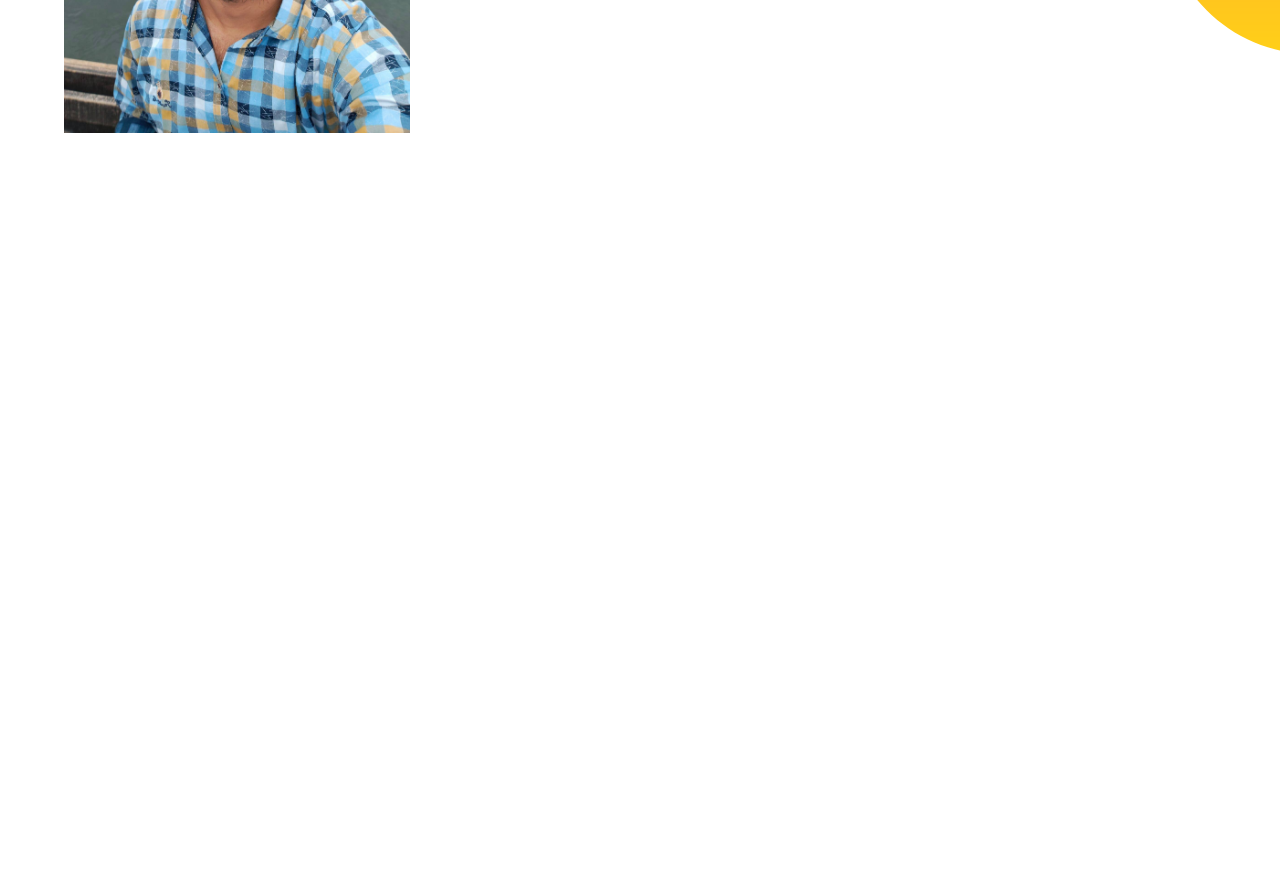
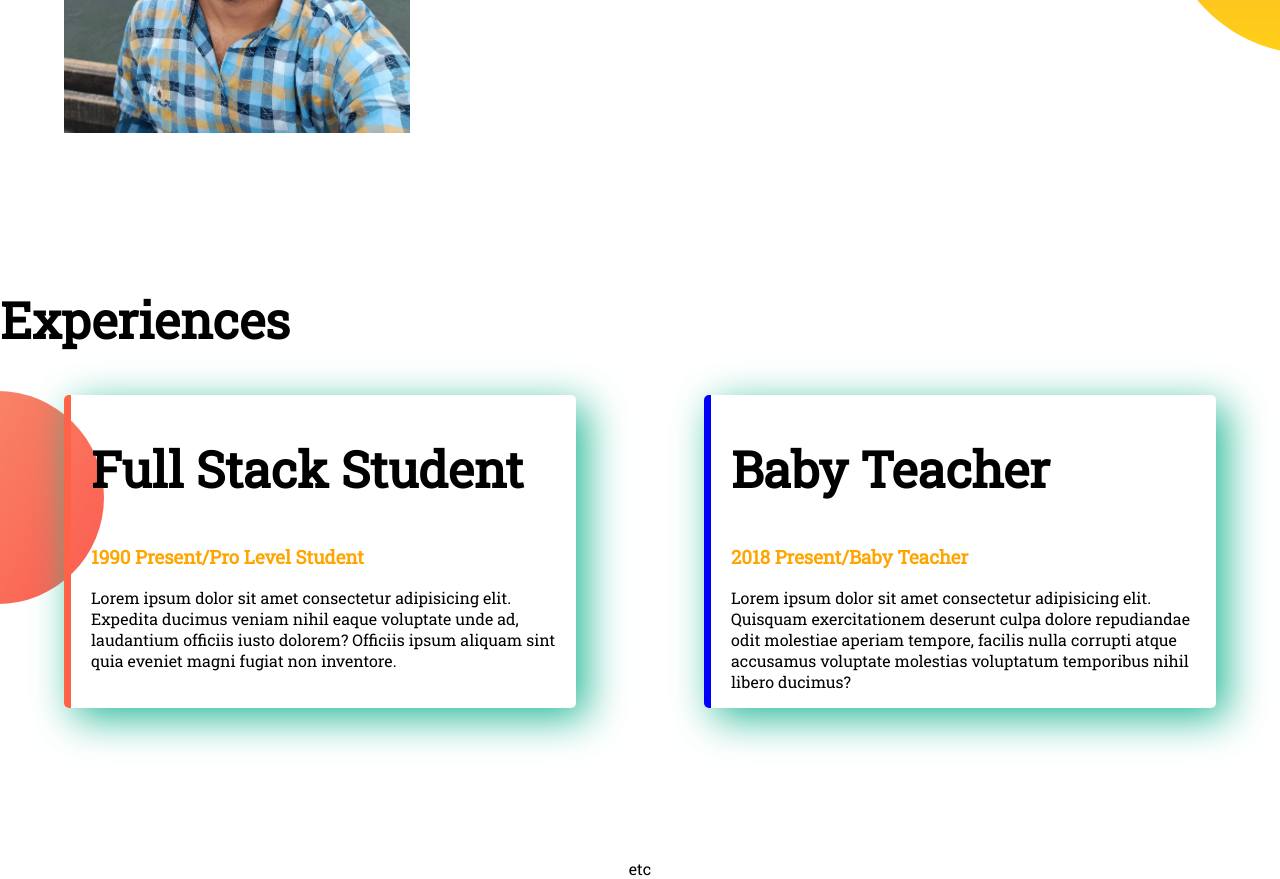
Before and after one commit to jshahadat/Atul-Portfolio, a plain HTML site: page index.html in a window 1280 px wide. Shown: the part 898-1777 px from the top of the page. Before the commit the page ends 1185 px from the top, so only its background shows below. Drawn offline with Linux system fonts and the light colour scheme.

Commit message:
style added

```diff
--- a/index.html
+++ b/index.html
@@ -13,7 +13,7 @@
 </head>
 
 <body>
-    <section class="top-banner">
+    <section class="top-banner flexible-container">
         <div class="half-width">
             <h1>Wellcome To</h1>
             <h1><span class="orange">Sanwar Tanvir</span> Wrold</h1>
@@ -31,7 +31,7 @@
         </div>
 
     </section>
-    <section class="dream-big">
+    <section class="dream-big flexible-container">
         <div class="half-width">
             <img src="image/atul1.jpg" alt="">
         </div>
@@ -45,6 +45,33 @@
         </div>
 
     </section>
+    <section class="experience-area">
+        <h1>Experiences</h1>
+        <div class="flexible-container">
+            <div id="full-satck" class="experience-item">
+                <h1>Full Stack Student</h1>
+                <h3 class="orange">1990 Present/Pro Level Student</h3>
+                <p>Lorem ipsum dolor sit amet consectetur adipisicing elit. Expedita ducimus veniam nihil eaque
+                    voluptate
+                    unde ad, laudantium officiis iusto dolorem? Officiis ipsum aliquam sint quia eveniet magni fugiat
+                    non
+                    inventore.</p>
+            </div>
+            <div class="experience-item">
+                <h1>Baby Teacher</h1>
+                <h3 class="orange">2018 Present/Baby Teacher</h3>
+                <p>Lorem ipsum dolor sit amet consectetur adipisicing elit. Quisquam exercitationem deserunt culpa
+                    dolore
+                    repudiandae odit molestiae aperiam tempore, facilis nulla corrupti atque accusamus voluptate
+                    molestias
+                    voluptatum temporibus nihil libero ducimus?</p>
+            </div>
+        </div>
+
+    </section>
 </body>
+<footer>
+    etc
+</footer>
 
 </html>
--- a/style.css
+++ b/style.css
@@ -11,7 +11,7 @@ h1 {
     color: orange;
 }
 
-section {
+.flexible-container {
     display: flex;
     margin-bottom: 150px;
 }
@@ -45,3 +45,27 @@ section {
     background-repeat: no-repeat;
     background-position: right;
 }
+
+.experience-area {
+    background-image: url(image/exp-bg.png);
+    background-repeat: no-repeat;
+    background-position: left;
+}
+
+.experience-item {
+    width: 40%;
+    margin-left: 5%;
+    margin-right: 5%;
+    padding-left: 20px;
+    border-radius: 5px;
+    box-shadow: 10px 10px 40px rgb(37, 184, 150);
+    border-left: 7px solid blue;
+}
+
+#full-satck {
+    border-left: 7px solid tomato;
+}
+
+footer {
+    text-align: center;
+}
```
Also changed, not shown: image/exp-bg.png (added).
